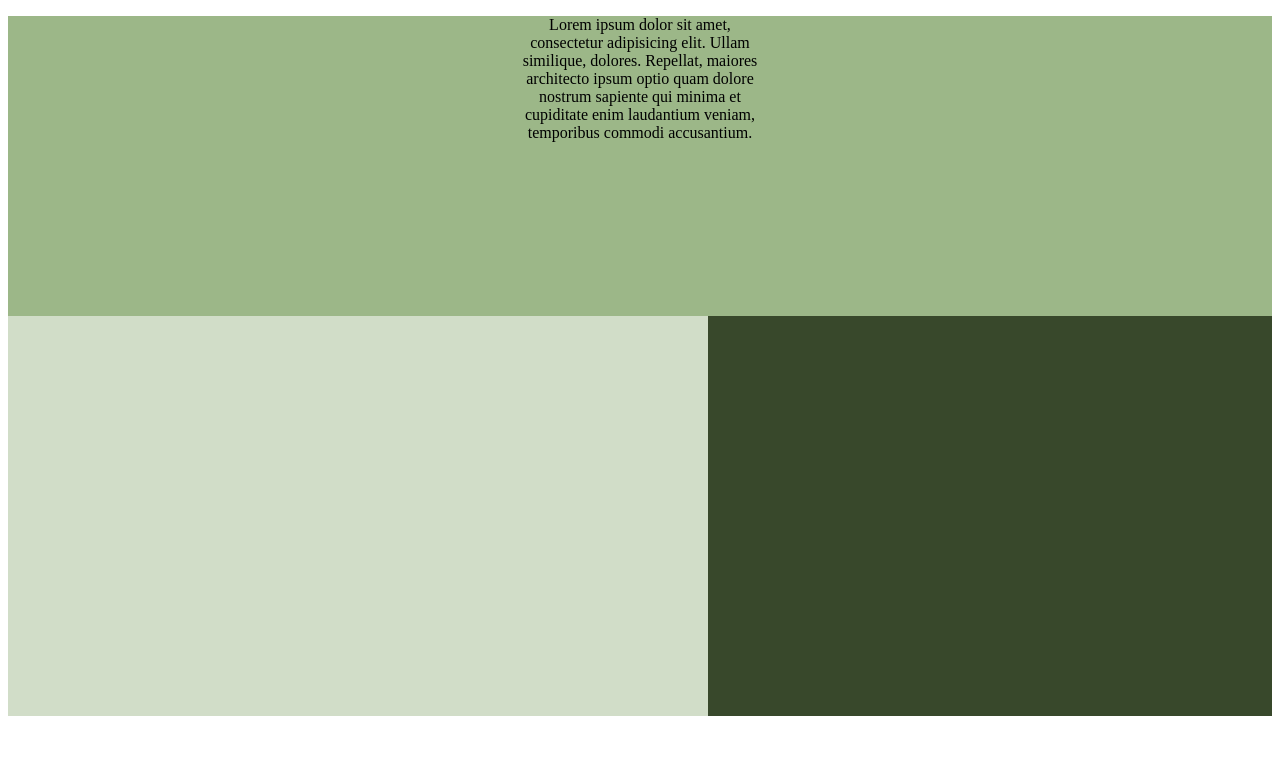
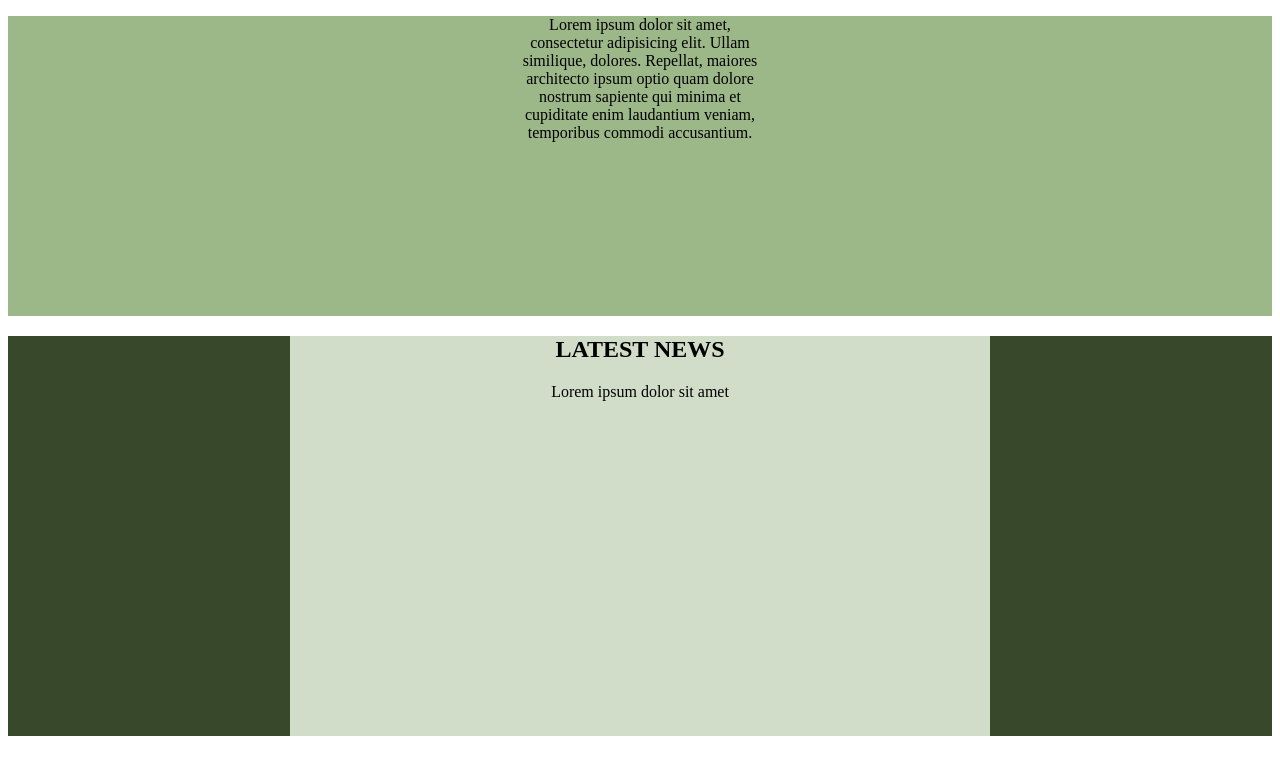
Before and after one commit to CodeAcademyTeam/Week04Day03-TeamWork, a plain HTML site: page index.html in a window 1280 px wide. Drawn offline with Linux system fonts and the light colour scheme.

Commit message:
News section

```diff
--- a/index.html
+++ b/index.html
@@ -13,7 +13,10 @@
 	</div>
 </section>
 <section id="news">
-	<div class="content"></div>
+	<div class="content">
+		<h1>Latest news</h1>
+		<p>Lorem ipsum dolor sit amet</p>
+	</div>
 </section>
 <section id="partners">
 	<div class="content"></div>
--- a/less/news.less
+++ b/less/news.less
@@ -1,8 +1,13 @@
 #news{
 	background:darken(@mainColor, 20%);
 	.content{
+		margin:0 auto;
+		text-align: center;
 		width:700px;
 		height:400px;
 		background:lighten(@mainColor, 40%);
 	}
+	h1{
+		text-transform: uppercase;
+	}
 }
```
Also changed, not shown: css/partners.css (added), css/style.css, css/variables.css (added).
